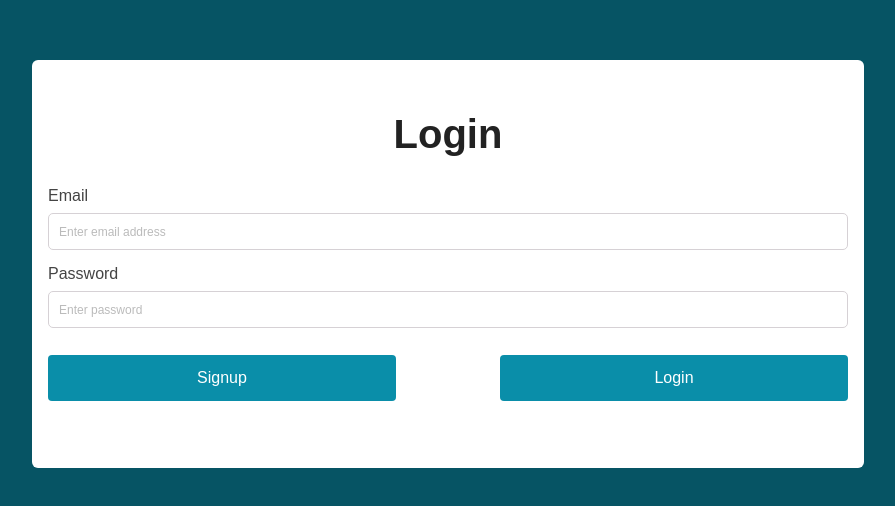
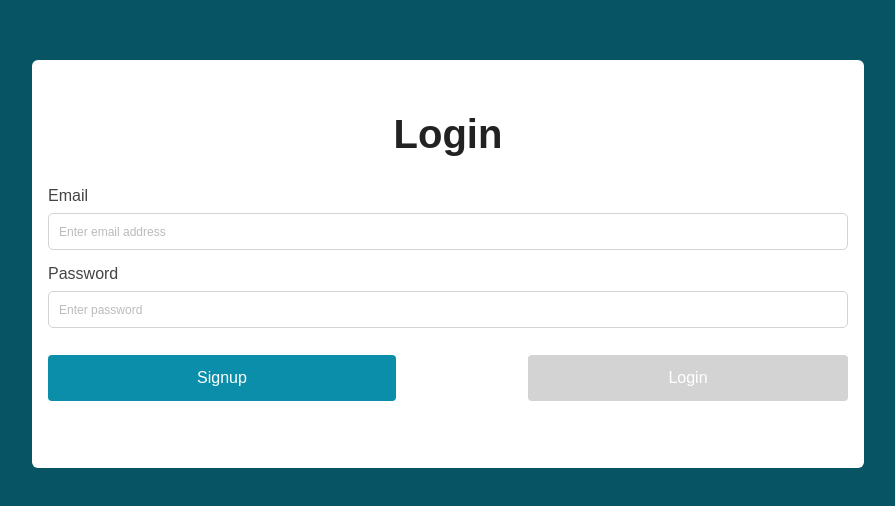
Before and after one commit to BenMorgan94/react-app, a React (Create React App) app: page / in a window 1280 px wide. Shown: the part 136-642 px from the top of the page, without its empty margins (192-1087 px from the left). Built offline with nearby package versions, Linux system fonts and the light colour scheme.

Commit message:
Only allow login with valid user

```diff
--- a/src/firebase/firebaseSetup.ts
+++ b/src/firebase/firebaseSetup.ts
@@ -36,9 +36,10 @@ export async function signup(
     });
 }
 
-export async function login(email: string, password: string) {
+export async function login(email: string, password: string, pageNavigation: string) {
   signInWithEmailAndPassword(auth, email, password)
     .then((cred) => {
+      window.location.href = pageNavigation;
       console.log("user logged in:", cred.user);
     })
     .catch((err) => {
--- a/src/pages/login/login-page.scss
+++ b/src/pages/login/login-page.scss
@@ -63,7 +63,7 @@
         justify-content: space-between;
         text-align: center;
 
-        a {
+        a, button {
             width: 40%;
             font-size: 16px;
             cursor: pointer;
@@ -75,7 +75,12 @@
             color: white;
             text-decoration: none;
 
-            &:hover {
+            &[disabled] {
+              cursor: auto;
+              background-color: lightgrey;
+            }
+
+            &:hover:not([disabled]) {
               background-color: #0db7d9;
             }
           }
--- a/src/pages/login/login-page.tsx
+++ b/src/pages/login/login-page.tsx
@@ -1,5 +1,6 @@
 import React from "react";
 import { Link } from "react-router-dom";
+import { login } from "../../firebase/firebaseSetup";
 import { LoginProps, LoginState } from "../../interfaces/login";
 import "./login-page.scss";
 
@@ -22,6 +23,10 @@ export class LoginPage extends React.Component<LoginProps, LoginState> {
     };
     this.state = initialState;
     this.handleChange = this.handleChange.bind(this);
+  }
+
+  async login() {
+    await login(this.state.user.email, this.state.user.password, "home");
   }
 
   handleChange = (event: any) => {
@@ -94,7 +99,15 @@ export class LoginPage extends React.Component<LoginProps, LoginState> {
             </div>
             <div className="login-buttons-container">
               <Link to="/signup">Signup</Link>
-              <Link to="/home">Login</Link>
+              <button
+                disabled={
+                  this.state.user.email?.length === 0 ||
+                  this.state.user.password?.length === 0
+                }
+                onClick={this.login.bind(this)}
+              >
+                Login
+              </button>
             </div>
           </form>
         </div>
```
